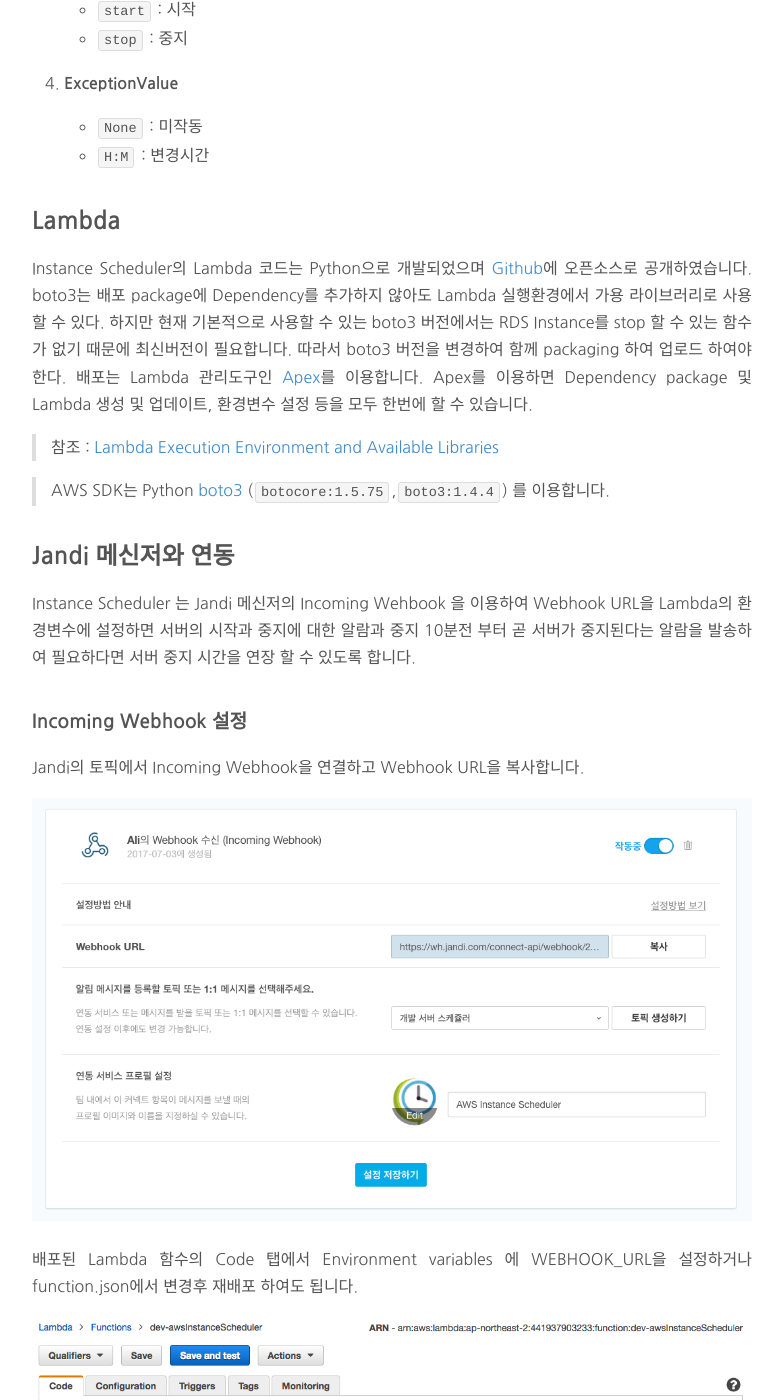
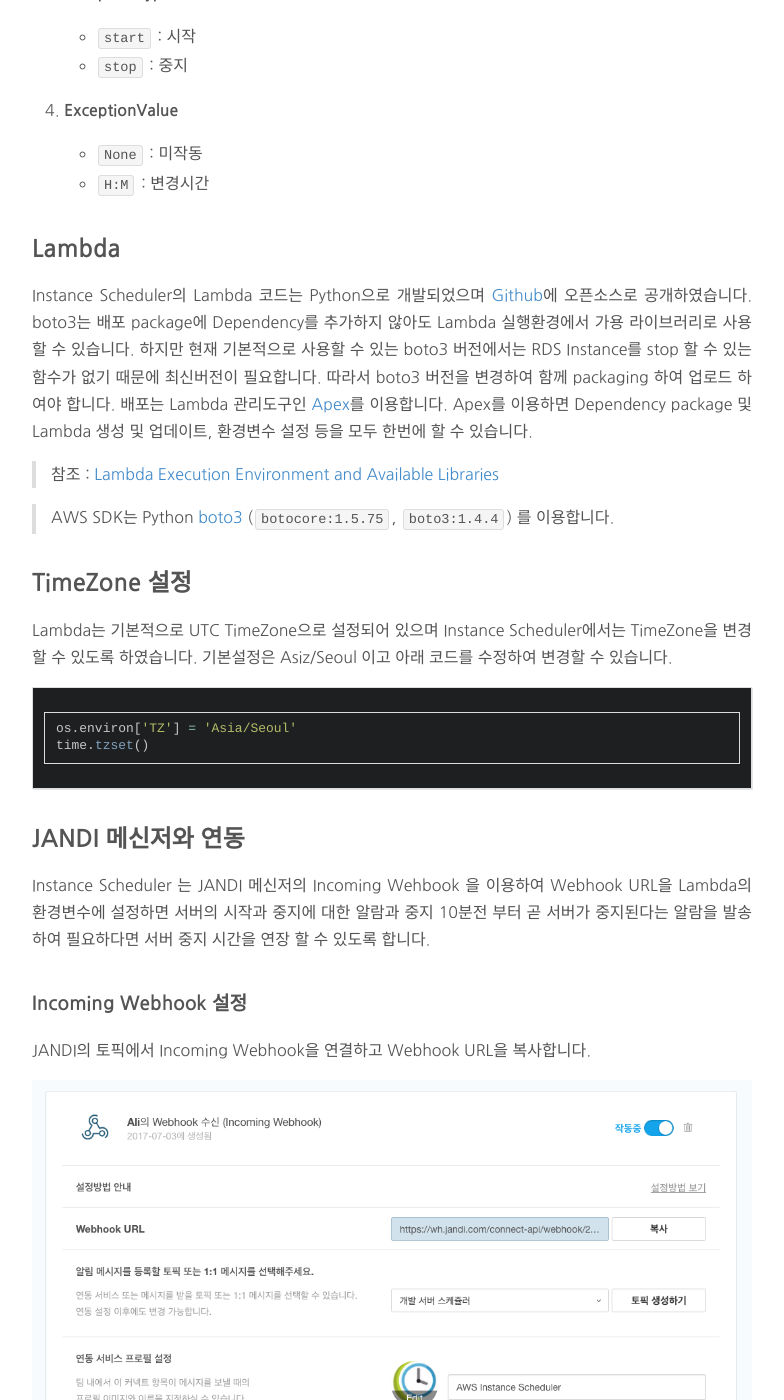
Before and after one commit to tosslab/tosslab.github.io, a Jekyll site: the page built from _posts/2017-07-18-aws_instance_scheduler.md, in a window 1280 px wide and 1400 px high, scrolled down 6401 px. Shown: the whole window, without its empty margins (248-1032 px from the left). Built offline with Jekyll 4.4.1, drawn with Linux system fonts in a browser that asks for light colours; comment, search, counter and statistics services are not loaded; some of the changed text lies outside the part shown.

Commit message:
fix(aws_instance_scheduler) : Hugo 지적사항 수정 반영

````diff
--- a/_posts/2017-07-18-aws_instance_scheduler.md
+++ b/_posts/2017-07-18-aws_instance_scheduler.md
@@ -12,7 +12,7 @@
 > 1. 1부 : AWS 비용 얼마까지 줄여봤니?
 > 2. 2부 : AWS Instance Scheduler Bot 적용기
 
-최근들어 스타트업의 인프라는 DevOps의 유행과 함께 IDC에서 클라우드로 급속도로 이전해가고 있습니다. 많은 클라우드 업체가 있지만 그 중에서도 Amazon Web Service (AWS) 가 가장 선호되고 있고 잔디도 AWS를 이용하여 서버 인프라를 구성하고 있습니다. 하지만 AWS 비용은 예상보다 만만치 않습니다. 비용을 줄이기 위한 여러가지 방법이 있지만 잔디에서는 어떻게 비용을 줄이는지 공유하도록 하겠습니다.
+최근들어 스타트업의 인프라는 DevOps의 유행과 함께 IDC에서 클라우드로 급속도로 이전해가고 있습니다. 많은 클라우드 업체가 있지만 그 중에서도 Amazon Web Service (AWS) 가 가장 선호되고 있고 잔디도 AWS를 이용하여 서버 인프라를 구성하고 있습니다. 하지만 AWS 비용은 예상보다 만만치 않습니다. 잔디에서는 비용을 줄이기 위해 여러가지 노력을 하고 있는데 이 글에서는 스케쥴링 기능을 이용하여 비용을 줄이는 방법에 대해 공유하도록 하겠습니다.
 
 # AWS는 저렴한가?
 
@@ -20,17 +20,17 @@
 
 ## 예약 인스턴스? 스팟 인스턴스? 온디맨드?
 
-AWS에서는 제공하는 요금 할인 방법은 예약인스턴스나 스팟 인스턴스를 이용하는 것입니다.
+AWS에서는 제공하는 요금 할인 방법은 예약 인스턴스나 스팟 인스턴스를 이용하는 것입니다.
 
-**예약인스턴스**는 계약 기간에 따라 최대 60% 까지 저렴한 가격으로 이용할 수 있습니다. 하지만 정확한 기간과 수요예측을 하지 못한다면 잉여 인스턴스가 될 수 있습니다.
+**예약 인스턴스**는 계약 기간에 따라 최대 60% 까지 저렴한 가격으로 이용할 수 있습니다. 하지만 정확한 기간과 수요예측을 하지 못한다면 잉여 인스턴스가 될 수 있습니다.
 
-**스팟 인스턴스**는 입찰가격을 정해놓고 저렴할때 이용할 수 있습니다. 하지만 그 때가 언제일지도 알 수 없고 인스턴스를 가져갔다고 하더라도 더 높은 입찰가격을 제시한 사용자에게 인스턴스를 뺏길 수 있습니다. 마치 KTX를 입석티켓으로 빈 좌석에 앉아서 가다가 좌석 티켓 주인이 나타나 ***'내 자린데요?'*** 하면 얄짤없면 좌석을 내줘야 하는 느낌입니다. 그때 느끼는 그 서러움은 느껴보지 못한자는 알 수 없습니다.
+**스팟 인스턴스**는 입찰가격을 정해놓고 저렴할때 이용할 수 있습니다. 하지만 그 때가 언제일지도 알 수 없고 인스턴스를 가져갔다고 하더라도 더 높은 입찰가격을 제시한 사용자에게 인스턴스를 뺏길 수 있습니다. 마치 KTX를 입석티켓으로 빈 좌석에 앉아서 가다가 좌석 티켓 주인이 나타나 ***'내 자린데요?'*** 하면 얄짤없면 좌석을 내줘야 하는 느낌입니다. 그때 느끼는 그 서러움은 느껴보지 못한 자는 알 수 없습니다.
 
 **온디맨드**는 사용한 만큼 할인없이 비용을 지불하는 것입니다. 언제든지 필요할때 사용하고 사용한 만큼만 과금되어 가장 적절해보이지만 예약이나 스팟에 비해 역시나 비쌉니다. 비싸지만 현실적으로 가장 많이 사용됩니다.
 
 ## 개발서버는 얼마 안쓰는데 좀 깍아줘!
 
-일반적으로 개발서버도 라이브와 같이 구성합니다. 고가용성은 고려하지 않더라도 아키텍쳐는 똑같이 구성하게 됩니다. 그리고 아키텍쳐가 복잡해질수록 구성하는 서버도 많아지고 언제부턴가는 개발서버도 비용을 무시할 수 없는 수준에 이르게 됩니다. 하지만 개발서버는 24시간 사용하지도 않고 업무시간에만 사용합니다. 이쯤되면 한번쯤 이런 생각을 하게 됩니다. ***'개발서버는 실제로 얼마 쓰지도 않는데 좀 깍아줘야 되는거 아냐?'*** 어디 개발서버 뿐이겠는가 정해진 시간만 사용하는 모든 서버들은 해당될 것입니다.
+일반적으로 개발서버도 라이브와 같이 구성합니다. 고가용성은 고려하지 않더라도 아키텍쳐는 똑같이 구성하게 됩니다. 그리고 아키텍쳐가 복잡해질수록 구성하는 서버도 많아지고 언제부턴가는 개발서버도 비용을 무시할 수 없는 수준에 이르게 됩니다. 하지만 개발서버는 24시간 사용하지도 않고 업무시간에만 사용합니다. 이쯤되면 한번쯤 이런 생각을 하게 됩니다. ***'개발서버는 실제로 얼마 쓰지도 않는데 좀 깍아줘야 되는거 아냐?'*** 개발서버 뿐만 아니라 정해진 시간만 사용하는 모든 서버들이 해당될 것입니다.
 
 # EC2 Scheduler
 
@@ -57,17 +57,17 @@
 
 # AWS Instance Scheduler
 
-EC2 Scheduler의 문제점을 보안한 Instance Scheduler를 소개하겠습니다. EC2나 RDS 모두 하나의 서버를 Instance라를 부르기 때문에 Instance Scheduler라 하였습니다. Instance Scheduler는 Serverless 아키텍쳐인 Cloudwatch + Lambda를 이용하여 구성되어 있습니다.
+EC2 Scheduler의 문제점을 보안한 Instance Scheduler를 소개하겠습니다. EC2나 RDS 모두 하나의 서버를 Instance로 부르기 때문에 Instance Scheduler라 하였습니다. Instance Scheduler는 Serverless 아키텍쳐인 Cloudwatch + Lambda를 이용하여 구성되어 있습니다.
 
 ![](/assets/media/post_images/aws_instance_scheduler.png)
 
 ## 작동방식
 
-Cloudwatch Event를 이용하여 Lambda를 함수를 실행시키고 Dynamo DB에 저장된 스케쥴 정보와 Instance의 Tag값을 기반으로 RDS와 EC2를 조회하고 Instance를 시작하거나 중지합니다. 그리고 Jandi의 [Incoming Webhook](http://blog.jandi.com/ko/2016/03/02/jandi-connect-webhook/)을 이용하여 토픽에 알림 메시지를 보내줍니다.
+Cloudwatch Event를 이용하여 Lambda를 함수를 실행시키고 Dynamo DB에 저장된 스케쥴 정보와 Instance의 Tag값을 기반으로 RDS와 EC2를 조회하고 Instance를 시작하거나 중지합니다. 그리고 JANDI의 [Incoming Webhook](http://blog.jandi.com/ko/2016/03/02/jandi-connect-webhook/)을 이용하여 토픽에 알림 메시지를 보내줍니다.
 
 ## Cloudwatch Event
 
-Instance Scheduler Lambda 함수를 작동시키는 트리거는 Cloudwatch Event를 이용한다. 5분마다 작동시키도록 되어 있으며 각각의 사용 환경에 따라 변경할 수 있습니다.
+Instance Scheduler Lambda 함수를 작동시키는 트리거는 Cloudwatch Event를 이용합니다. 5분마다 작동시키도록 되어 있으며 각각의 사용 환경에 따라 변경할 수 있습니다.
 
 >Cron 식 `0/5 * * * ? *`, 대상은 Instance Scheduler Lambda를 지정합니다.
 
@@ -97,21 +97,21 @@
     * Schedule 이름 입니다.
 2. **TagValue**
     * 적용대상 Instance를 조회할때 참조하는 Tag 값입니다. Instance를 Schedule에 적용대상에 포함시키기 위해서는 해당 Instance의 Tag에 ScheduleName이라는 Key에 TagValue를 Tagging하면 됩니다.
-2. **DaysActive**
+3. **DaysActive**
     * Schedule 적용요일 입니다. 아래와 같은 옵션이 적용됩니다.
         * `all` : 매일
         * `weekdays` : 월~금
         * `mon,wed,fri` : 월,수,금요일
-3. **Enabled**
+4. **Enabled**
     * Schedule의 작동여부 입니다.
-4. **StartTime, StopTime**
+5. **StartTime, StopTime**
     * 서버 시작시간과 중지시간 입니다.
-5. **ForceStart**
+6. **ForceStart**
     * Schedule 강제 시작 여부를 나타냅니다. (Enabled 여부에 상관없이 작동합니다.)
 
 ### 2. Schedule Server Group
 
-하나의 Schedule에는 N개의 Server Group 을 정의 할 수 있고 각각은 먼저 실행되어야 하는 의존관계 Server Group 들을 정의하고 있습니다. 의존관계에 있는 Server Group의 Instance Status를 확인하여 시작 여부를 결정하도록 하였습니다. 그러면 의존관계가 없는 Server Group 부터 시작하고 의존관계의 Depth 가장 깊은 Server Group 은 가장 늦게 시작하게되어 서버 실행 순서를 보장하게 됩니다.
+하나의 Schedule에는 N개의 서버그룹을 정의 할 수 있고 각각은 먼저 실행되어야 하는 의존관계 서버그룹을 정의하고 있습니다. 의존관계에 있는 서버그룹의 Instance Status를 확인하여 시작 여부를 결정하도록 하였습니다. 그러면 의존관계가 없는 서버그룹부터 시작하고 의존관계의 Depth 가장 깊은 서버그룹은 가장 늦게 시작하게 되어 서버 실행 순서를 보장하게 됩니다.
 
 ```json
 {
@@ -126,10 +126,11 @@
   "ScheduleName": "Development"
 }
 ```
+
 1. **Dependency**
-    * 의존관계 Server Group 목록입니다.
+    * 의존관계 서버그룹 목록입니다.
 2. **GroupName**
-    * Server Group 이름 입니다.
+    * 서버그룹 이름 입니다.
 3. **InstanceType**
     * `EC2`와 `RDS` 를 지원합니다.
 
@@ -148,32 +149,41 @@
 ```
 
 1. **ScheduleName**
-    * 예외 적용 대상 Schedule 입니다.
-1. **ExceptionDate**
+    * 예외 적용 대상 Schedule의 이름 입니다.
+2. **ExceptionDate**
     * 예외발생일 (YYYY-MM-DD)
-2. **ExceptionType**
+3. **ExceptionType**
     * `start` : 시작
     * `stop` : 중지
-3. **ExceptionValue**
+4. **ExceptionValue**
     * `None` : 미작동
     * `H:M` : 변경시간
 
 ## Lambda
 
 Instance Scheduler의 Lambda 코드는 Python으로 개발되었으며 [Github](https://github.com/tosslab/aws_instance_scheduler)에 오픈소스로 공개하였습니다.
-boto3는 배포 package에 Dependency를 추가하지 않아도 Lambda 실행환경에서 가용 라이브러리로 사용할 수 있다. 하지만 현재 기본적으로 사용할 수 있는 boto3 버전에서는 RDS Instance를 stop 할 수 있는 함수가 없기 때문에 최신버전이 필요합니다. 따라서 boto3 버전을 변경하여 함께 packaging 하여 업로드 하여야한다. 배포는 Lambda 관리도구인 [Apex](https://github.com/apex/apex)를 이용합니다. Apex를 이용하면 Dependency package 및 Lambda 생성 및 업데이트, 환경변수 설정 등을 모두 한번에 할 수 있습니다.
+boto3는 배포 package에 Dependency를 추가하지 않아도 Lambda 실행환경에서 가용 라이브러리로 사용할 수 있습니다. 하지만 현재 기본적으로 사용할 수 있는 boto3 버전에서는 RDS Instance를 stop 할 수 있는 함수가 없기 때문에 최신버전이 필요합니다. 따라서 boto3 버전을 변경하여 함께 packaging 하여 업로드 하여야 합니다. 배포는 Lambda 관리도구인 [Apex](https://github.com/apex/apex)를 이용합니다. Apex를 이용하면 Dependency package 및 Lambda 생성 및 업데이트, 환경변수 설정 등을 모두 한번에 할 수 있습니다.
 
 > 참조 : [Lambda Execution Environment and Available Libraries](http://docs.aws.amazon.com/ko_kr/lambda/latest/dg/current-supported-versions.html)
 
-> AWS SDK는 Python [boto3](https://boto3.readthedocs.io/en/latest/) (`botocore:1.5.75`,`boto3:1.4.4`) 를 이용합니다.
+> AWS SDK는 Python [boto3](https://boto3.readthedocs.io/en/latest/) (`botocore:1.5.75`, `boto3:1.4.4`) 를 이용합니다.
 
-## Jandi 메신저와 연동
+## TimeZone 설정
 
-Instance Scheduler 는 Jandi 메신저의 Incoming Wehbook 을 이용하여 Webhook URL을 Lambda의 환경변수에 설정하면 서버의 시작과 중지에 대한 알람과 중지 10분전 부터 곧 서버가 중지된다는 알람을 발송하여 필요하다면 서버 중지 시간을 연장 할 수 있도록 합니다.
+Lambda는 기본적으로 UTC TimeZone으로 설정되어 있으며 Instance Scheduler에서는 TimeZone을 변경할 수 있도록 하였습니다. 기본설정은 Asiz/Seoul 이고 아래 코드를 수정하여 변경할 수 있습니다.
+
+```python
+os.environ['TZ'] = 'Asia/Seoul'
+time.tzset()
+```
+
+## JANDI 메신저와 연동
+
+Instance Scheduler 는 JANDI 메신저의 Incoming Wehbook 을 이용하여 Webhook URL을 Lambda의 환경변수에 설정하면 서버의 시작과 중지에 대한 알람과 중지 10분전 부터 곧 서버가 중지된다는 알람을 발송하여 필요하다면 서버 중지 시간을 연장 할 수 있도록 합니다.
 
 ### Incoming Webhook 설정
 
-Jandi의 토픽에서 Incoming Webhook을 연결하고 Webhook URL을 복사합니다.
+JANDI의 토픽에서 Incoming Webhook을 연결하고 Webhook URL을 복사합니다.
 
 ![](/assets/media/post_images/incoming_webhook.png)
 
@@ -183,7 +193,7 @@
 
 ### Instance Scheduler 알람
 
-Server Group 시작되면 아래와 같이 알람 메시지를 표시합니다.
+서버그룹이 시작되면 아래와 같이 알람 메시지를 표시합니다.
 
 >![](/assets/media/post_images/aic_sc_2.png)
 
@@ -196,7 +206,7 @@
 Instance Scheduler 는 EC2 Scheduler 에 비해서 다음과 같은 기능이 추가되었습니다.
 
 1. 스케쥴 시간의 타임존 적용
-2. 서버 그룹 설정 및 의존관계 설정
+2. 서버그룹 설정 및 의존관계 설정
 3. 스케쥴의 예외 설정
 4. RDS 스케쥴 추가
 5. 스케쥴에 상관없이 강제 시작 및 중지
````
Also changed, not shown: other parts of _posts/2017-07-18-aws_instance_scheduler.md (+1 -1 lines), _data/authors.yml (line endings or trailing spaces).
